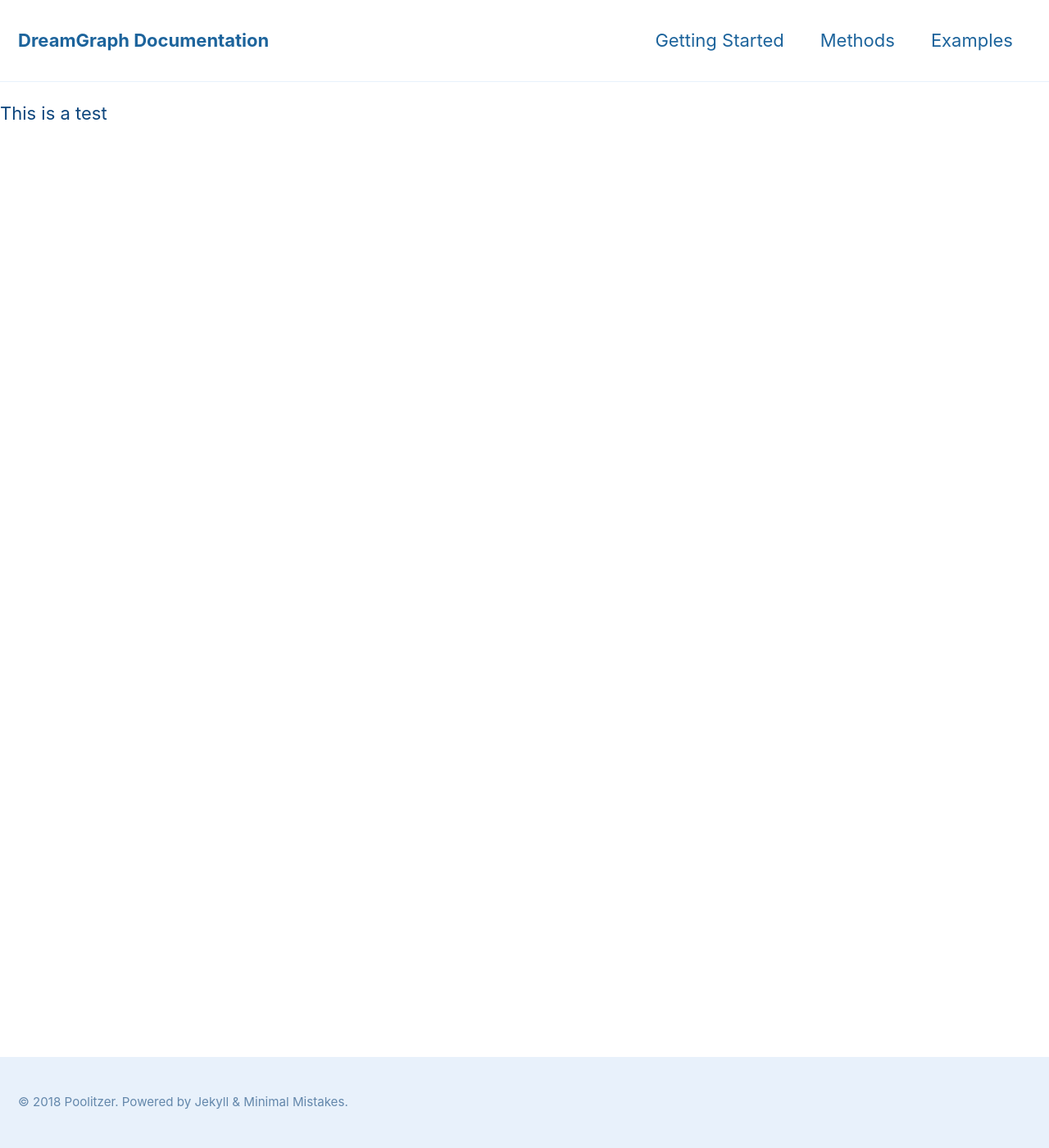
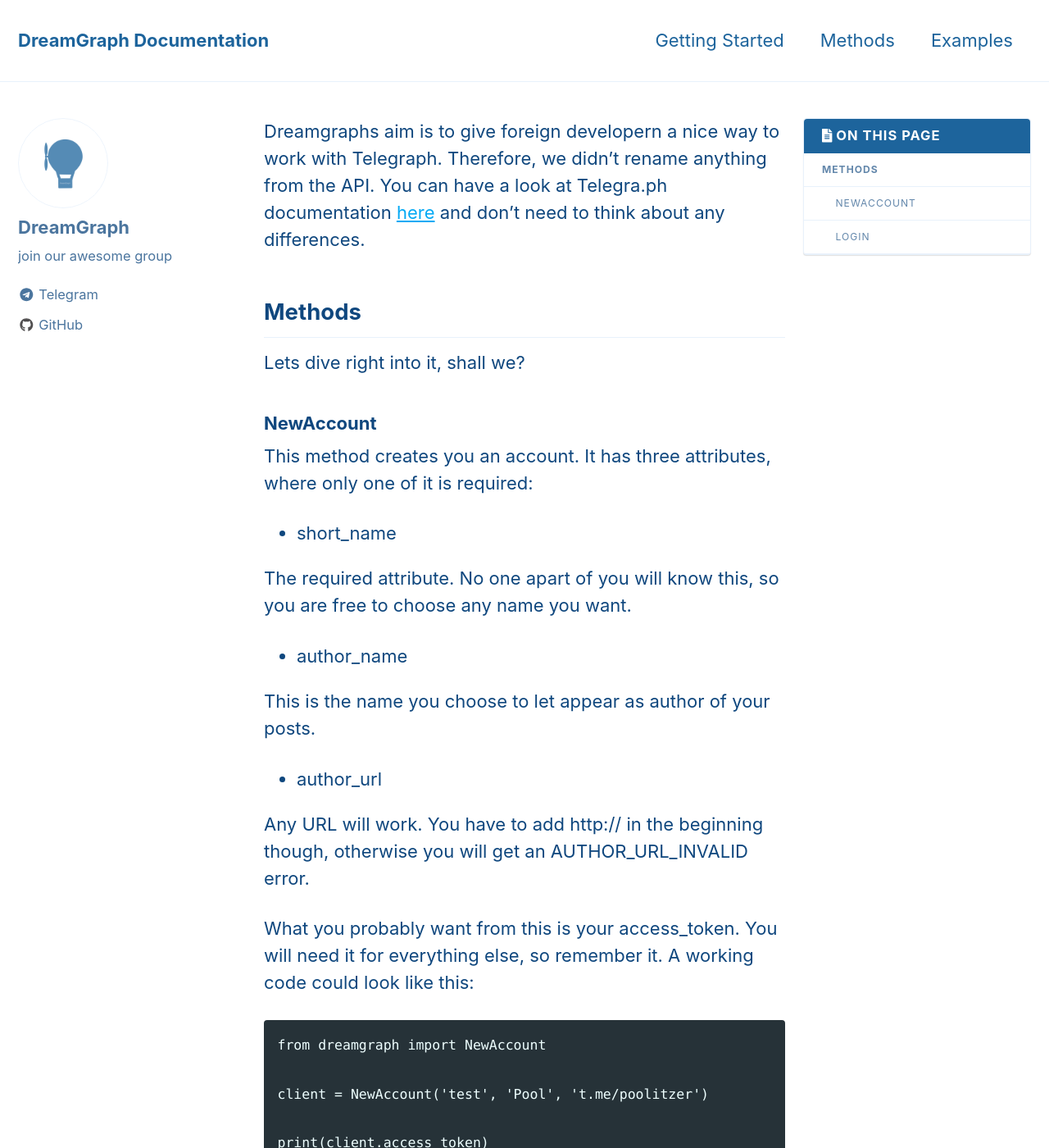
Before and after one commit to Poolitzer/poolitzer.github.io, a Jekyll site: the page built from _pages/methods.md, in a window 1280 px wide and 1400 px high. Shown: the whole window at 82% size. Built offline with Jekyll 4.4.1, drawn with Linux system fonts in a browser that asks for light colours; nearby versions of some CDN libraries; our own code applies the rules of GitHub Pages for plain Markdown files; some of the changed text lies outside the part shown.

Commit message:
neeeeext

````diff
--- a/_includes/author-profile-custom-links.html
+++ b/_includes/author-profile-custom-links.html
@@ -10,3 +10,8 @@
     <i class="fab fa-fw fa-telegram" aria-hidden="true"></i> Telegram
   </a>
 </li>
+<li>
+   <a href="https://github.com/JasurbekNURBOYEV/DreamGraph" itemprop="sameAs">
+    <i class="fab fa-fw fa-github" aria-hidden="true"></i> GitHub
+   </a>
+</li>
--- a/_pages/methods.md
+++ b/_pages/methods.md
@@ -1,5 +1,46 @@
 ---
 permalink: /methods/
-title: "A list of all methods with explanation"
+layout: single
+author_profile: true
+toc: true
 ---
-This is a test
+Dreamgraphs aim is to give foreign developern a nice way to work with Telegraph. Therefore, we didn't rename anything from the API. You can have a look at Telegra.ph documentation [here](http://telegra.ph/api) and don't need to think about any differences.
+
+## Methods
+
+Lets dive right into it, shall we?
+
+### NewAccount
+
+This method creates you an account. It has three attributes, where only one of it is required:
+
+* short_name
+
+The required attribute. No one apart of you will know this, so you are free to choose any name you want.
+
+* author_name
+
+This is the name you choose to let appear as author of your posts.
+
+* author_url
+
+Any URL will work. You have to add http:// in the beginning though, otherwise you will get an AUTHOR_URL_INVALID error.
+
+What you probably want from this is your access_token. You will need it for everything else, so remember it. A working code could look like this:
+```
+from dreamgraph import NewAccount
+
+client = NewAccount('test', 'Pool', 't.me/poolitzer')
+
+print(client.access_token)
+
+```
+And you would get your token, which looks like this:
+`a00bdbbbca7e11829119c405907feca8fe9151e5e1400084998cec3039c9`
+
+
+### LogIn
+
+Calling this attribute of your account class will return you
+
+['get_account_info', 'edit_account_info', 'revoke_access_token', 'create_page', 'edit_page', 'get_page', 'get_page_list', 'get_views']
--- a/index.html
+++ b/index.html
@@ -2,4 +2,4 @@
 layout: home
 author_profile: true
 ---
-<link rel="shortcut icon" type="image/png" href="images/favicon.png">
+<link rel="shortcut icon" type="image/png" href="/assets/images/avatar.jpg">
````
Also changed, not shown: _pages/examples.md (+6 -2 lines).
